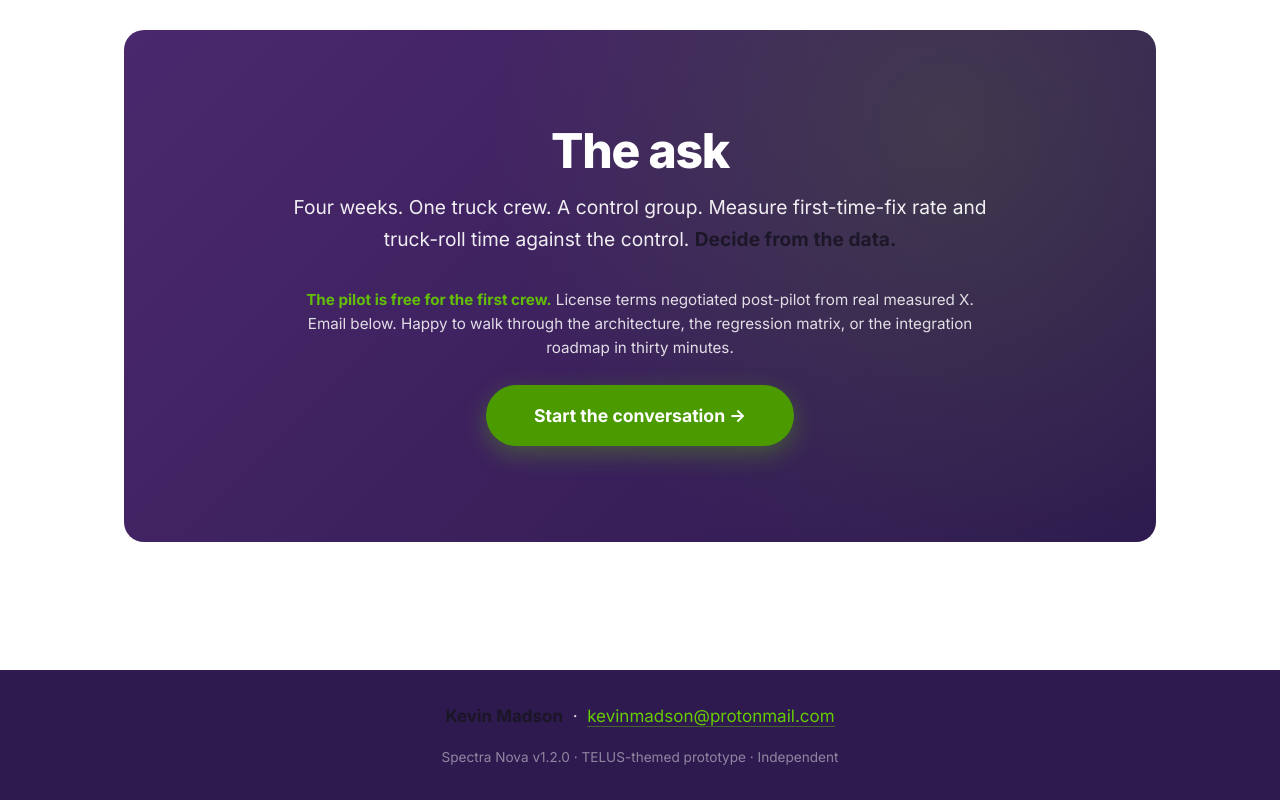
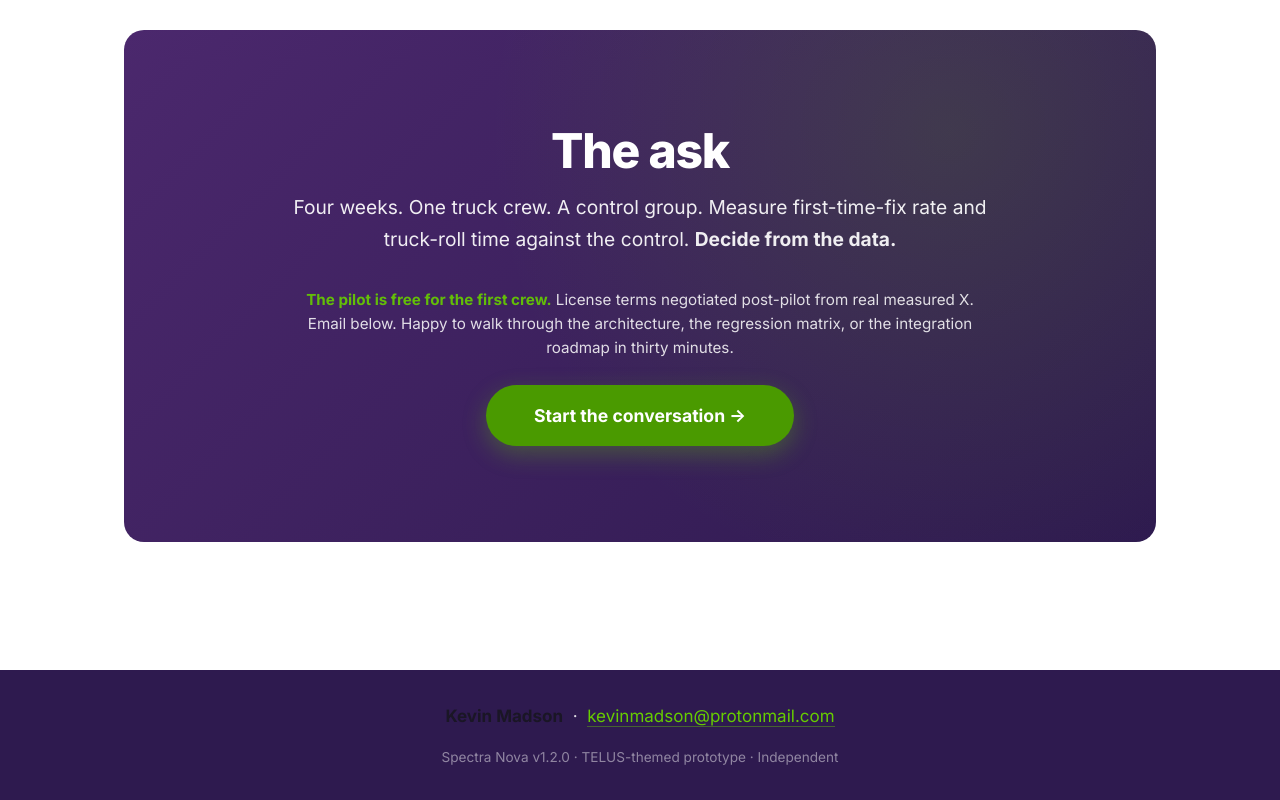
Before and after one commit to KiwiMaddog2020/spectra-nova-pitch, a plain HTML site: page index.html in a window 1280 px wide. Shown: the part 10357-11157 px from the top of the page. Drawn offline with Linux system fonts and the light colour scheme.

Commit message:
Fix 'Decide from the data' rendering dark on dark CTA: inherit white in cta-tagline strong

```diff
--- a/index.html
+++ b/index.html
@@ -455,6 +455,7 @@
         }
         .cta h2 { color: white; font-size: clamp(2rem, 4vw, 3rem); margin-bottom: var(--s-4); }
         .cta-tagline { font-size: 1.2rem; max-width: 700px; margin: 0 auto var(--s-6); opacity: 0.92; }
+        .cta-tagline strong { color: white; }
         .cta-button {
             display: inline-block;
             background: var(--accent-green-dark);
```
